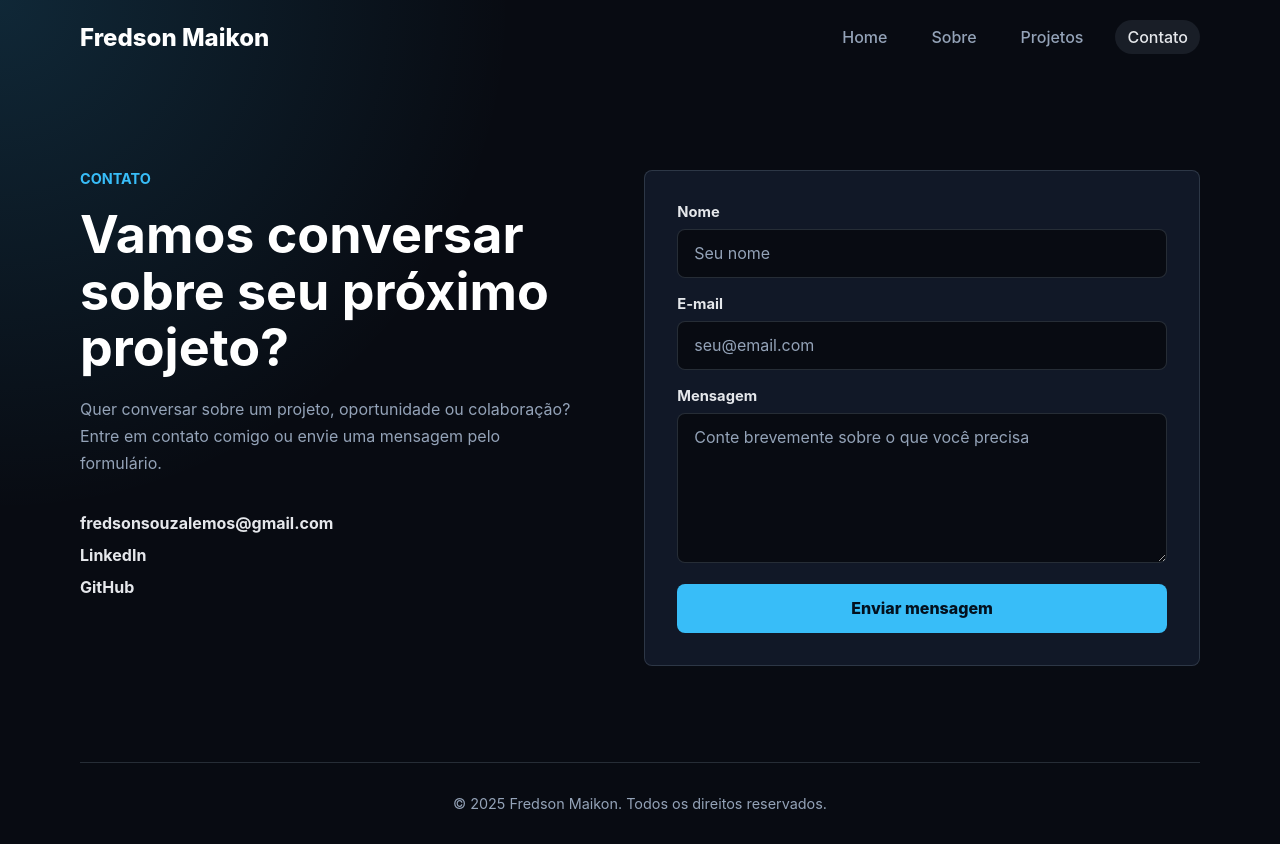
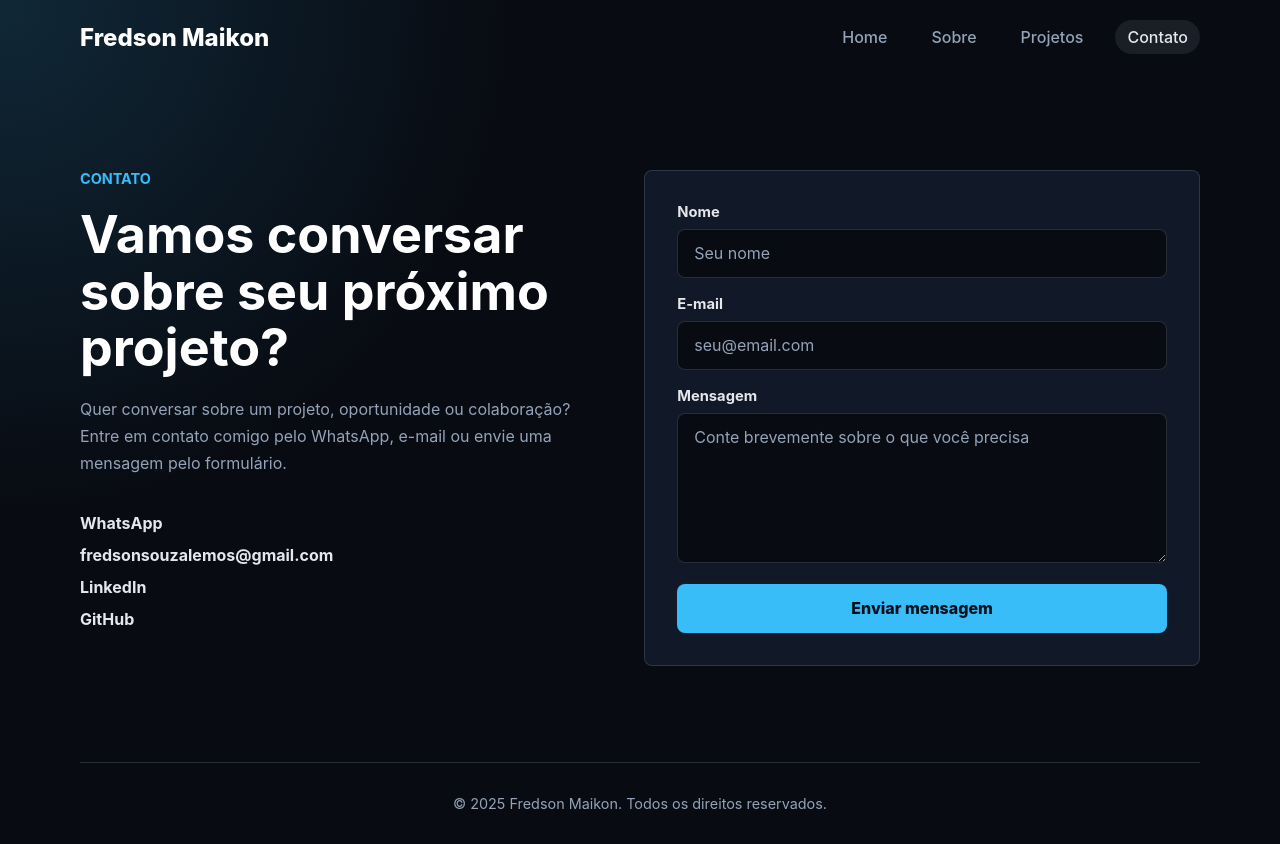
Before and after one commit to Fred-creat/New-portfolio, a React (Vite) app: page /contact in a window 1280 px wide. Built offline with nearby package versions, Linux system fonts and the light colour scheme.

Commit message:
Update role and contact links

```diff
--- a/src/components/Hero/index.jsx
+++ b/src/components/Hero/index.jsx
@@ -6,12 +6,12 @@ function Hero() {
   return (
     <HeroContainer>
       <HeroText>
-        <span>Desenvolvedor Front-end</span>
+        <span>Desenvolvedor Full Stack</span>
         <h1>Olá, eu sou Fredson Maikon.</h1>
         <p>
           Crio aplicações modernas, performáticas e escaláveis com React,
-          React Native e JavaScript. Gosto de transformar ideias em experiências
-          digitais claras, bonitas e fáceis de usar.
+          React Native, JavaScript e soluções de backend. Gosto de transformar
+          ideias em experiências digitais claras, bonitas e fáceis de usar.
         </p>
 
         <HeroActions>
--- a/src/pages/Contacts/index.jsx
+++ b/src/pages/Contacts/index.jsx
@@ -22,6 +22,7 @@ import {
 } from './styles'
 
 const FORM_ENDPOINT = 'https://formspree.io/f/xbdjrolr'
+const WHATSAPP_URL = 'https://wa.me/5575998892484'
 
 function Contact() {
   const [status, setStatus] = useState('idle')
@@ -70,10 +71,15 @@ function Contact() {
 
             <Text>
               Quer conversar sobre um projeto, oportunidade ou colaboração?
-              Entre em contato comigo ou envie uma mensagem pelo formulário.
+              Entre em contato comigo pelo WhatsApp, e-mail ou envie uma mensagem
+              pelo formulário.
             </Text>
 
             <ContactList aria-label="Links de contato">
+              <ContactItem href={WHATSAPP_URL} target="_blank" rel="noopener noreferrer">
+                WhatsApp
+              </ContactItem>
+
               <ContactItem href="mailto:fredsonsouzalemos@gmail.com">
                 fredsonsouzalemos@gmail.com
               </ContactItem>
```
